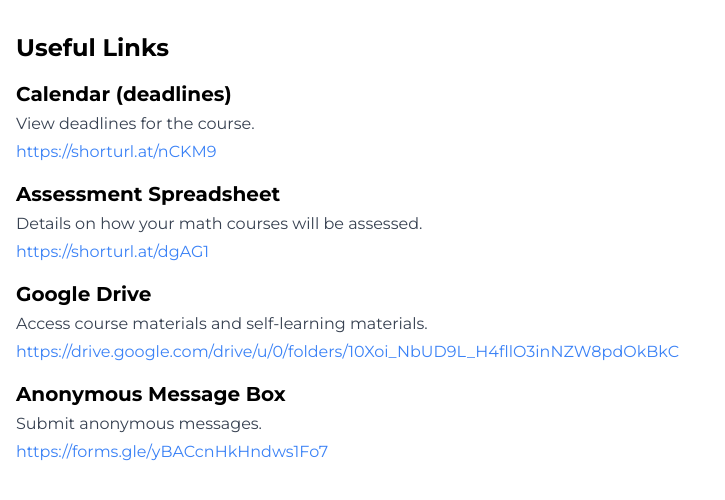
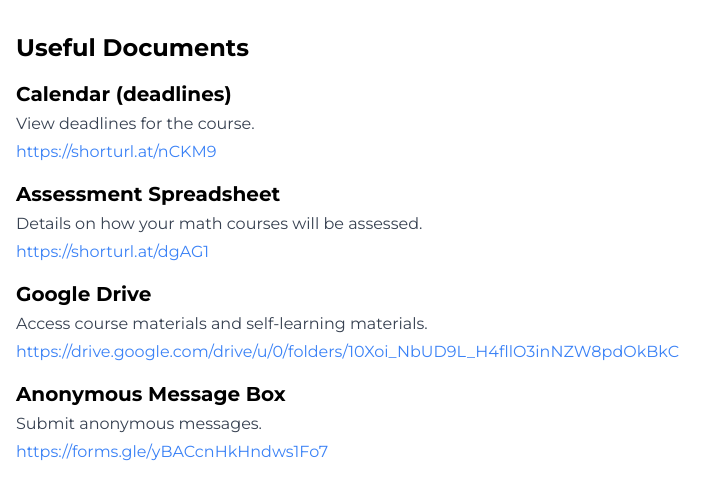
Before and after one commit to WumbleCat/DS-Website, a Next.js app: page /links in a window 1280 px wide. Shown: the top 500 px of the page, without its empty margins (0-725 px from the left). Built offline with nearby package versions, Linux system fonts and the light colour scheme.

Commit message:
remove changes

```diff
--- a/app/documents/page.jsx
+++ b/app/documents/page.jsx
@@ -1,6 +1,6 @@
 import React from 'react'
 
-export default function Documents() {
+export default function documents() {
   return (
     <div>documents</div>
   )
--- a/app/links/page.jsx
+++ b/app/links/page.jsx
@@ -1,6 +1,6 @@
 import React from 'react';
 
-export default function Links() {
+export default function links() {
     const links = [
         {
             "Title": "Calendar (deadlines)",
@@ -25,8 +25,8 @@ export default function Links() {
     ];
 
     return (
-        <div className='c   ontainer mx-auto px-4 py-8'>
-            <h2 className='text-2xl font-bold mb-4'>Useful Links</h2>
+        <div className='container mx-auto px-4 py-8'>
+            <h2 className='text-2xl font-bold mb-4'>Useful Documents</h2>
             {links.map((doc, index) => (
                 <div key={index} className='mb-4'>
                     <h3 className='text-xl font-bold mb-1'>{doc.Title}</h3>
--- a/app/main-page.jsx
+++ b/app/main-page.jsx
@@ -1,7 +1,7 @@
 // pages/MainPage.js
 
 import React from 'react';
-import Layout from '../components/Layout';
+// import Layout from '../components/Layout';
 
 const MainPage = () => {
   return (
--- a/app/page.jsx
+++ b/app/page.jsx
@@ -11,7 +11,7 @@ const Inter = Montserrat({
 
 const Home = () => {
   const pills = [
-    { title: 'Assignments', desc: 'See upcoming assignments', link: '/assignments', image: FaCalendar },
+    // { title: 'Assignments', desc: 'See upcoming assignments', link: '/assignments', image: FaCalendar },
     { title: 'Our Vision and Plan', desc: 'Our plans for the current academic year and the future years', link: '/plan', image: FaList },
     { title: 'Previous Documents', desc: 'Links to previous SSLC meeting notes', link: '/documents', image: FaFile },
     { title: 'Useful Links', desc: 'Links to relevant information for the course. Ex Google Drives, Excel Sheets etc.', link: '/links', image: FaLink },
@@ -33,15 +33,15 @@ const Home = () => {
 
       {/* Content */}
       <div className="relative z-10 flex flex-col items-center justify-center h-full bg-white bg-opacity-50">
-        {/* <div className="border border-gray-400 rounded-full overflow-hidden"> */}
-          {/* <Image
+        <div className="border border-gray-400 rounded-full overflow-hidden">
+          <Image
             src="/images/uob_logo.jpg"
             alt="University of Bristol Logo"
             width={100}
             height={100}
             className="mx-auto h-32 w-32 font-bold shadow-2xl"
-          /> */}
-        {/* </div> */}
+          />
+        </div>
 
         <div className="bg-white rounded-lg mt-5 pt-4 pb-2 px-4 text-center">
           <h1 className="text-5xl font-roboto font-semibold">University of Bristol</h1>
@@ -54,8 +54,7 @@ const Home = () => {
 
         <div className="p-10">
         {pills.map((pill, index) => (
-            <Link href={pill.link}>
-              <div key={index} className="border border-gray-400 rounded-lg p-2 mx-4 my-8 flex flex-col md:flex-row shadow-lg bg-white">
+            <div key={index} className="border border-gray-400 rounded-lg p-4 mx-4 my-8 flex flex-col md:flex-row shadow-lg bg-white">
               <div className="flex flex-col mx-3">
                 <div className="flex items-center">
                   <pill.image size={25} className='pr-2'/>
@@ -64,9 +63,11 @@ const Home = () => {
                 <p className="text-gray-600">{pill.desc}</p>
               </div>
               <div className="ml-auto mt-4 md:mt-0">
+                <Link href={pill.link} className="bg-blue-500 hover:bg-blue-700 text-white font-bold py-2 px-3 rounded inline-flex items-center">
+                  More info
+                </Link>
               </div>
             </div>
-            </Link>
 
           ))}
         </div>
```
Lines whose indentation alone changed are shown as unchanged.
